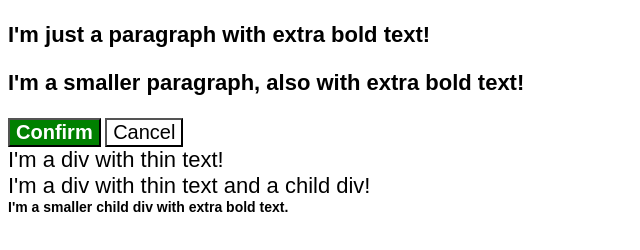
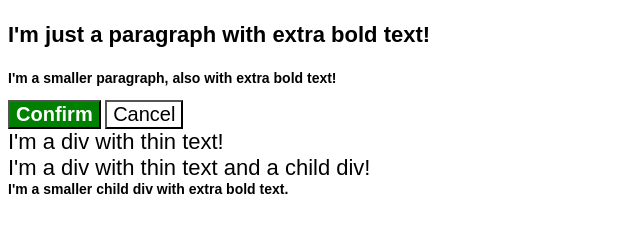
Before and after one commit to raketic-ognjen/foundations-css-exercise, a plain HTML site: page exercise-6/index.html in a window 1280 px wide. Shown: the whole page, without its empty margins (0-640 px from the left). Drawn offline with Linux system fonts and the light colour scheme.

Commit message:
Found and solved bugs in .css file

```diff
--- a/exercise-6/styles.css
+++ b/exercise-6/styles.css
@@ -3,19 +3,19 @@ body {
 }
 
 .para,
-.small.para {
-    color: hsl(0,0%,0%)
+.small-para {
+  color: hsl(0, 0%, 0%);
+  font-weight: 800;
 }
 
-p.para {
+.para {
     font-size: 22px;
-    font-weight: 800;
 }
 
-p.small.para {
+.small-para {
     font-size: 14px;
     font-weight: 800;
-}
+  }
 
 .button {
     background-color: rgb(255,255,255);
```
